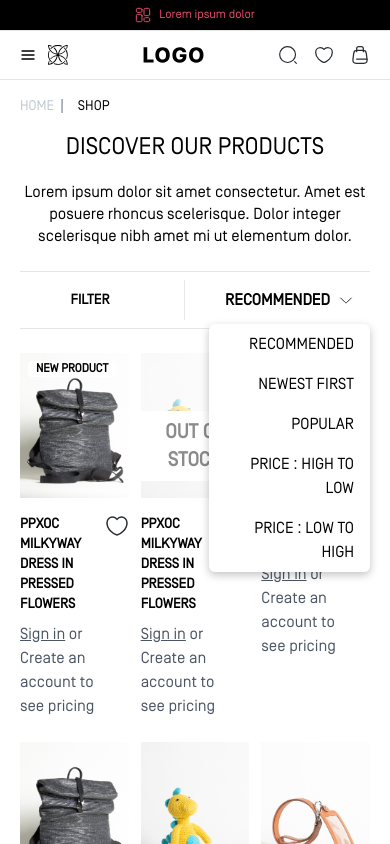
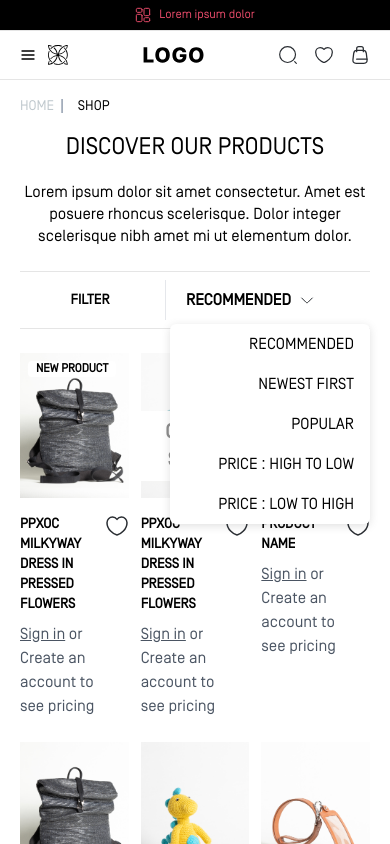
Before and after one commit to MahipatBriotechno/appscrip-briotechno-task, a Next.js app: page / in a window 390 px wide. Both pictures are taken after a click on the button "RECOMMENDED". Shown: the top 844 px of the page. Built offline with nearby package versions, Linux system fonts and the light colour scheme.

Commit message:
selectbox add css

```diff
--- a/src/app/components/shared/Select.tsx
+++ b/src/app/components/shared/Select.tsx
@@ -1,7 +1,7 @@
 // components/SelectPopover.js
 import { useState } from "react";
-
-const SelectPopover = ({ options, onSelect,className }: any) => {
+import "./shared.css";
+const SelectPopover = ({ options, onSelect, className }: any) => {
   const [isOpen, setIsOpen] = useState(false);
   const [selectedOption, setSelectedOption] = useState<any>(null);
 
@@ -15,7 +15,7 @@ const SelectPopover = ({ options, onSelect,className }: any) => {
     <div className="relative">
       <button
         onClick={() => setIsOpen(!isOpen)}
-        className={`py-2 flex uppercase items-center gap-2 px-4  ${className} rounded-md focus:outline-none text-base font-bold`}
+        className={` ${className} select-wrapper`}
       >
         {selectedOption ? selectedOption.label : options[0]?.label}{" "}
         <svg
@@ -35,12 +35,12 @@ const SelectPopover = ({ options, onSelect,className }: any) => {
         </svg>
       </button>
       {isOpen && (
-        <div className="absolute  top-full z-10 left-0 mt-1 w-full bg-white shadow-box rounded-md">
+        <div className="select-popover-wrp">
           {options.map((option: any) => (
             <button
               key={option.value}
               onClick={() => handleSelect(option)}
-              className={`flex items-center hover:bg-gray-100 justify-end gap-2 w-full uppercase py-2 px-4 text-right text-base focus:outline-none ${
+              className={`popover-btn ${
                 selectedOption === option ? "font-bold" : ""
               }`}
             >
--- /dev/null
+++ b/src/app/components/shared/shared.css
@@ -0,0 +1,47 @@
+.select-wrapper {
+  display: flex;
+  padding-top: 0.5rem;
+  padding-bottom: 0.5rem;
+  padding-left: 1rem;
+  padding-right: 1rem;
+  gap: 0.5rem;
+  align-items: center;
+  border-radius: 0.375rem;
+  font-size: 1rem;
+  line-height: 1.5rem;
+  font-weight: 700;
+  text-transform: uppercase;
+}
+.select-popover-wrp {
+  position: absolute;
+  left: 0;
+  top: 100%;
+  z-index: 10;
+  margin-top: 0.25rem;
+  border-radius: 0.375rem;
+  width: 100%;
+  background-color: #ffffff;
+  box-shadow: rgba(99, 99, 99, 0.2) 0px 2px 8px 0px;
+}
+.popover-btn {
+  display: flex;
+  padding-top: 0.5rem;
+  padding-bottom: 0.5rem;
+  padding-left: 1rem;
+  padding-right: 1rem;
+  gap: 0.5rem;
+  justify-content: flex-end;
+  align-items: center;
+  width: 100%;
+  font-size: 1rem;
+  line-height: 1.5rem;
+  text-align: right;
+  text-transform: uppercase;
+
+}
+.popover-btn:hover {
+    background-color: #F3F4F6;
+    }
+    .font-bold {
+        font-weight: 700;
+    }
--- a/src/app/globals.css
+++ b/src/app/globals.css
@@ -155,7 +155,9 @@ body {
   font-weight: bold;
   text-transform: uppercase;
 }
-
+.w-auto {
+  width: auto;
+}
 .text-large-bold-uppercase2 {
   font-size: 1rem; /* Adjust as needed */
   font-weight: 400;
@@ -285,6 +287,9 @@ body {
   cursor: pointer;
   transition: background-color 150ms ease-in-out;
 }
+.select-large{
+  width: 200px;
+}
 
 .text-red {
   background-color: red; /* Adjust as needed */
@@ -321,6 +326,9 @@ body {
 @media (max-width: 1024px) {
  .max-width {
     max-width: 768px; /* Adjust as needed */
+  }
+  .select-large{
+    width: 200px;
   }
 }
 
--- a/src/app/pages/home/index.tsx
+++ b/src/app/pages/home/index.tsx
@@ -195,7 +195,7 @@ const Home = () => {
           <SelectPopover
             options={options}
             onSelect={handleSelect}
-            className={" lg:w-[200px]"}
+            className={"select-large"}
           />
           {/* <DropdownMenu
             selectedOption={selectedLanguage}
```
